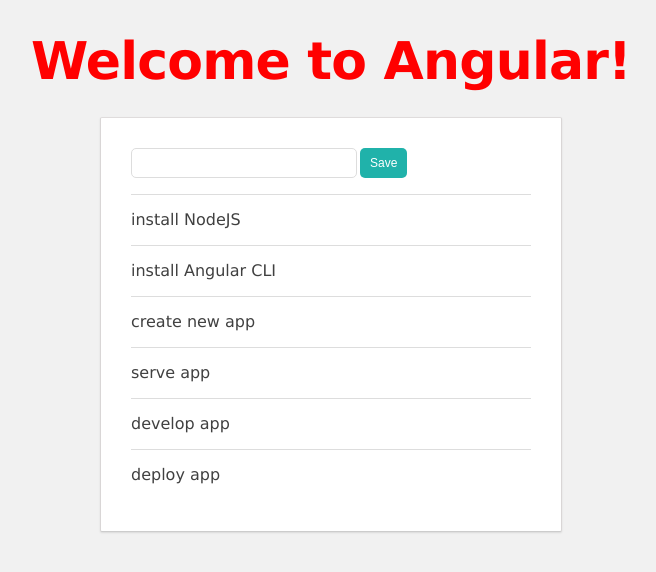
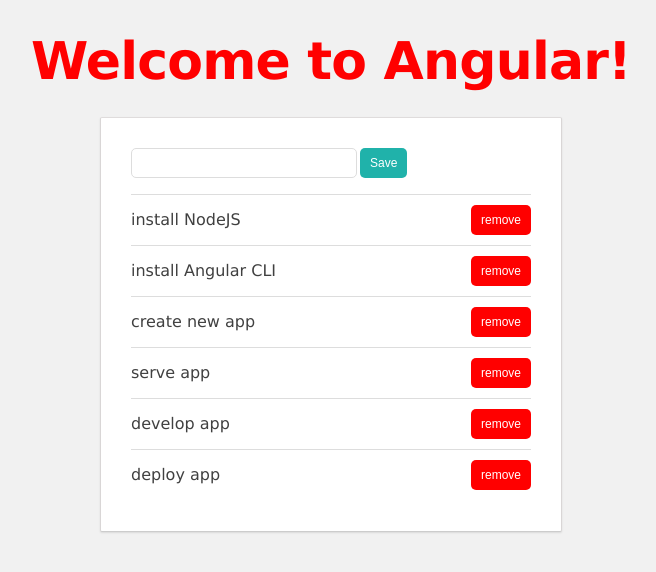
Before and after one commit to kotryn/ng-todo-list, an Angular app: page / in a window 1280 px wide. Shown: the top 572 px of the page, without its empty margins (309-965 px from the left). Built offline with nearby package versions, Linux system fonts and the light colour scheme.

Commit message:
button - delete item

```diff
--- a/src/app/list-manager/list-manager.component.html
+++ b/src/app/list-manager/list-manager.component.html
@@ -3,7 +3,10 @@
 ​
   <ul>
     <li *ngFor="let todoItem of todoList">
-      <app-todo-item [item]="todoItem"></app-todo-item>
+      <app-todo-item
+        [item]="todoItem"
+        (remove)="removeItem($event)">
+      </app-todo-item>
     </li>
   </ul>
 </div>
--- a/src/app/list-manager/list-manager.component.ts
+++ b/src/app/list-manager/list-manager.component.ts
@@ -17,6 +17,10 @@
     this.todoListService.addItem({ title });
   }
 
+  removeItem(item) {
+    this.todoListService.deleteItem(item);
+  }
+
   ngOnInit() {
     this.todoList = this.todoListService.getTodoList();
   }
--- a/src/app/todo-item/todo-item.component.html
+++ b/src/app/todo-item/todo-item.component.html
@@ -1,3 +1,6 @@
 <div class="todo-item">
   {{ item.title }}
+  <button class="btn btn-red" (click)="removeItem()">
+    remove
+  </button>
 </div>
--- a/src/app/todo-item/todo-item.component.ts
+++ b/src/app/todo-item/todo-item.component.ts
@@ -1,4 +1,4 @@
-import { Component, OnInit, Input } from '@angular/core';
+import { Component, OnInit, Input, Output, EventEmitter } from '@angular/core';
 import { TodoItem } from '../interfaces/todo-item'
 
 @Component({
@@ -12,6 +12,12 @@
 
   @Input() item: TodoItem;
 
+  @Output() remove = new EventEmitter<TodoItem>();
+
+  removeItem() {
+    this.remove.emit(this.item);
+  }
+
   ngOnInit() {
   }
 
--- a/src/styles.less
+++ b/src/styles.less
@@ -34,7 +34,7 @@
 .btn:hover {
   background: lightslategrey;
 }
-​
+
 .btn-red {
   background: red;
 }
```
